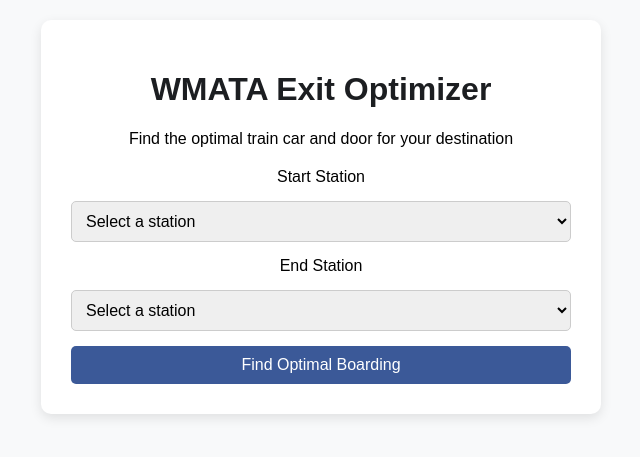
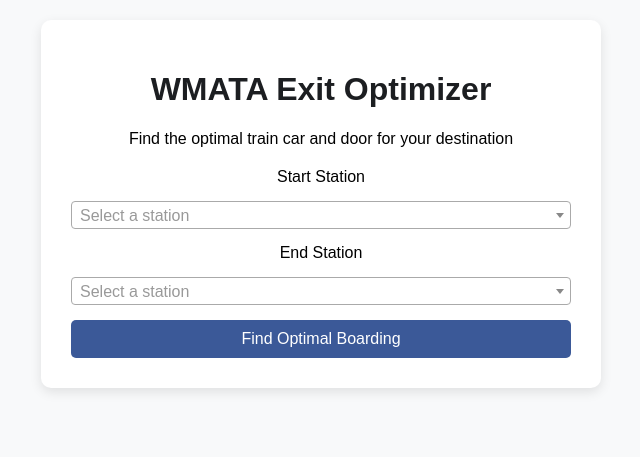
Before and after one commit to razalamb1/wmata-exit-optimizer, a Flask app: template templates/index.html in a window 1280 px wide. Shown: the top 457 px of the page, without its empty margins (319-959 px from the left). Run offline with Flask 3, Linux system fonts and the light colour scheme; the template is opened without the code that fills it, so the values that code supplies are empty; some libraries are stand-ins or nearby versions.

Commit message:
#12 making stations filterable

```diff
--- a/static/style.css
+++ b/static/style.css
@@ -120,3 +120,8 @@ button:hover {
     text-align: left;
     font-style: italic;
 }
+
+.select2-container {
+    text-align: left;
+    font-size: 16px;
+}
--- a/templates/index.html
+++ b/templates/index.html
@@ -8,6 +8,15 @@
     <link rel="stylesheet" href="{{ url_for('static', filename='style.css') }}">
     <link rel="stylesheet" href="https://cdnjs.cloudflare.com/ajax/libs/font-awesome/6.6.0/css/all.min.css">
     <meta name="viewport" content="width=device-width, initial-scale=1.0">
+    <!-- jQuery -->
+    <script src="https://code.jquery.com/jquery-3.6.0.min.js"></script>
+
+    <!-- Select2 CSS -->
+    <link href="https://cdn.jsdelivr.net/npm/select2@4.1.0-rc.0/dist/css/select2.min.css" rel="stylesheet" />
+
+    <!-- Select2 JS -->
+    <script src="https://cdn.jsdelivr.net/npm/select2@4.1.0-rc.0/dist/js/select2.min.js"></script>
+
 </head>
 
 <body>
@@ -17,7 +26,7 @@
 
         <form method="POST">
             <label for="start_station">Start Station</label>
-            <select id="start_station" name="start_station" required>
+            <select id="start_station" name="start_station" class="select-station" required>
                 <option value="">Select a station</option>
                 {% for station in stations %}
                 <option value="{{ station }}" {% if trip_info and trip_info["start_station"]==station %}selected{% endif
@@ -27,7 +36,7 @@
             </select>
 
             <label for="end_station">End Station</label>
-            <select id="end_station" name="end_station" required>
+            <select id="end_station" name="end_station" class="select-station" required>
                 <option value="">Select a station</option>
                 {% for station in stations %}
                 <option value="{{ station }}" {% if trip_info and trip_info["end_station"]==station %}selected{% endif
@@ -167,14 +176,25 @@
             {% endif %}
 
         </div>
-        {% endif %}
         {% if show_asterisk_note.value %}
         <p class="note">
             *Some Metro trains may only run 6 cars (instead of the full platform length of 8).
             In this case, board at <strong>Car 6, Door 3</strong>.
         </p>
         {% endif %}
+
+        {% endif %}
     </div>
+
+    <script>
+        $(document).ready(function () {
+            $('.select-station').select2({
+                width: '100%',
+                placeholder: "Select a station",
+                allowClear: true
+            });
+        });
+    </script>
 
 </body>
 
```
